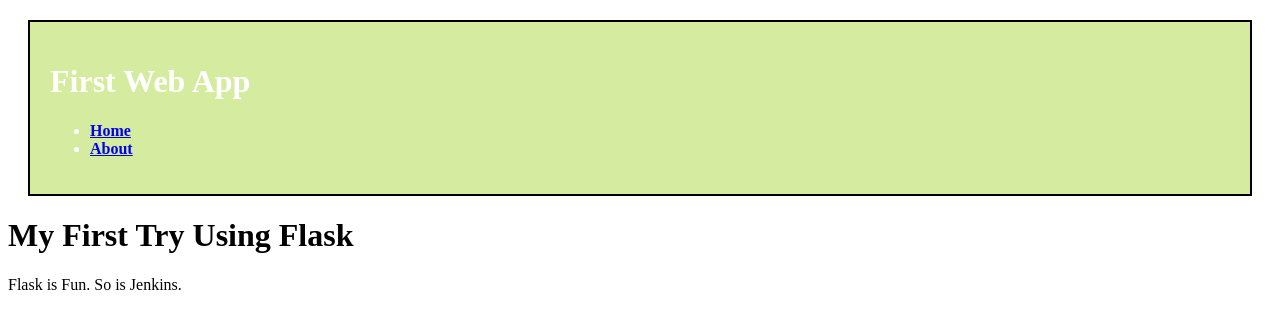
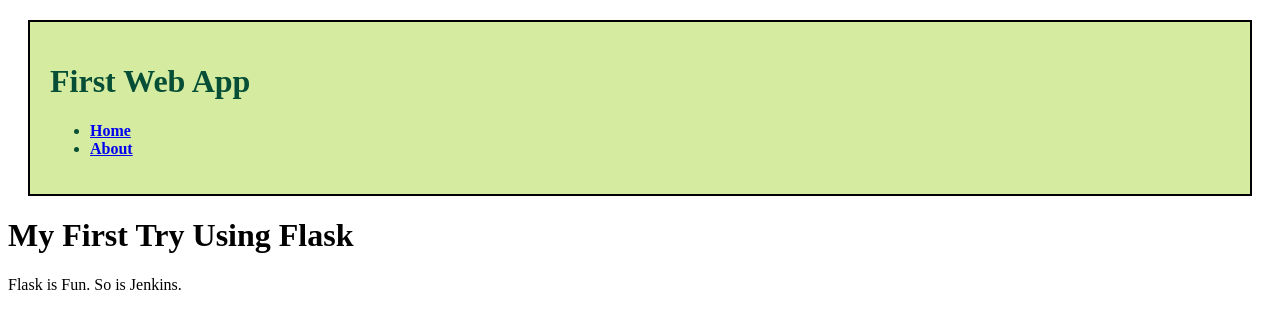
Before and after one commit to psumranchit/flask-demo-for-jenkins-lab, a Flask app: page / in a window 1280 px wide. Shown: the top 329 px of the page. Run offline with Flask 2, Linux system fonts and the light colour scheme.

Commit message:
update css

```diff
--- a/static/css/template.css
+++ b/static/css/template.css
@@ -1,6 +1,6 @@
 .container {
     background-color: rgb(213, 236, 160);
-    color: white;
+    color: rgb(7, 78, 54);
     border: 2px solid black;
     margin: 20px;
     padding: 20px;
```
